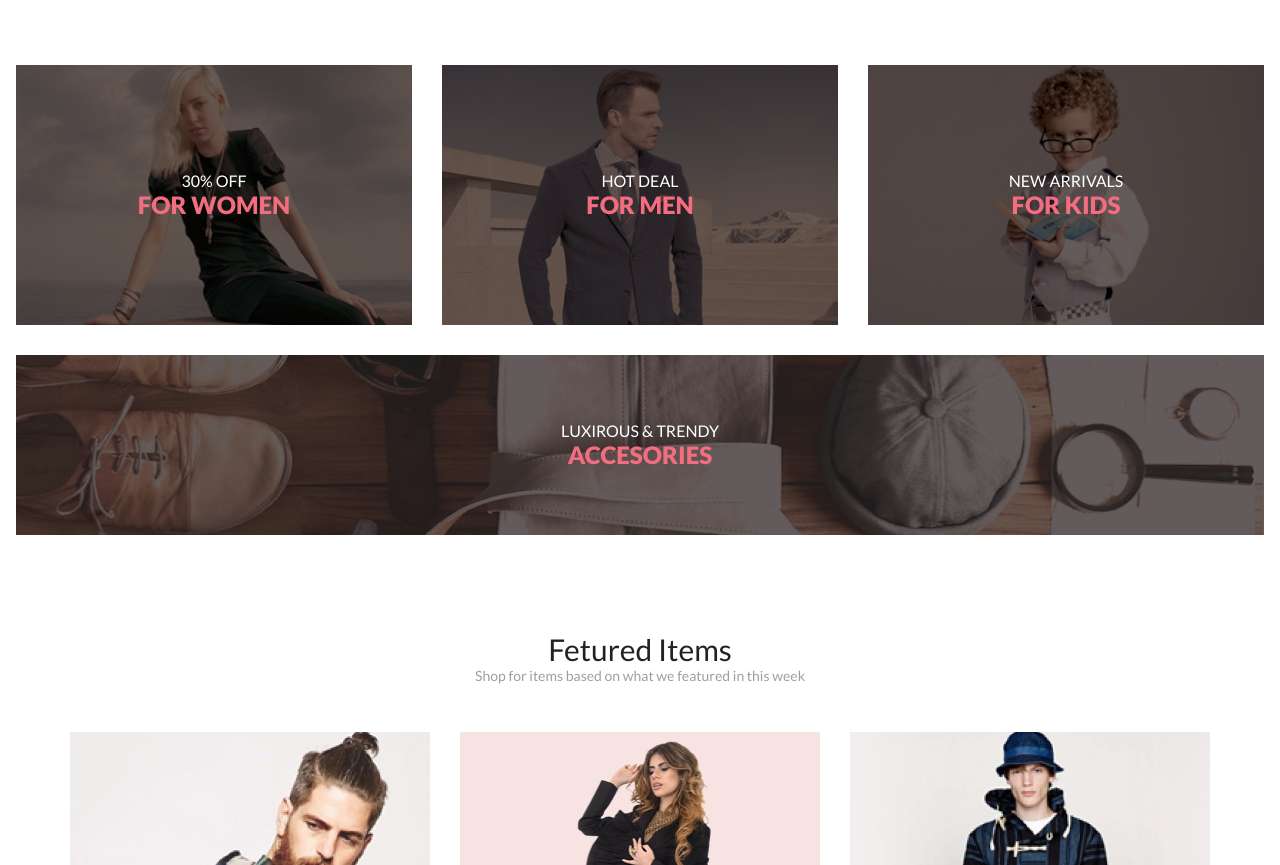
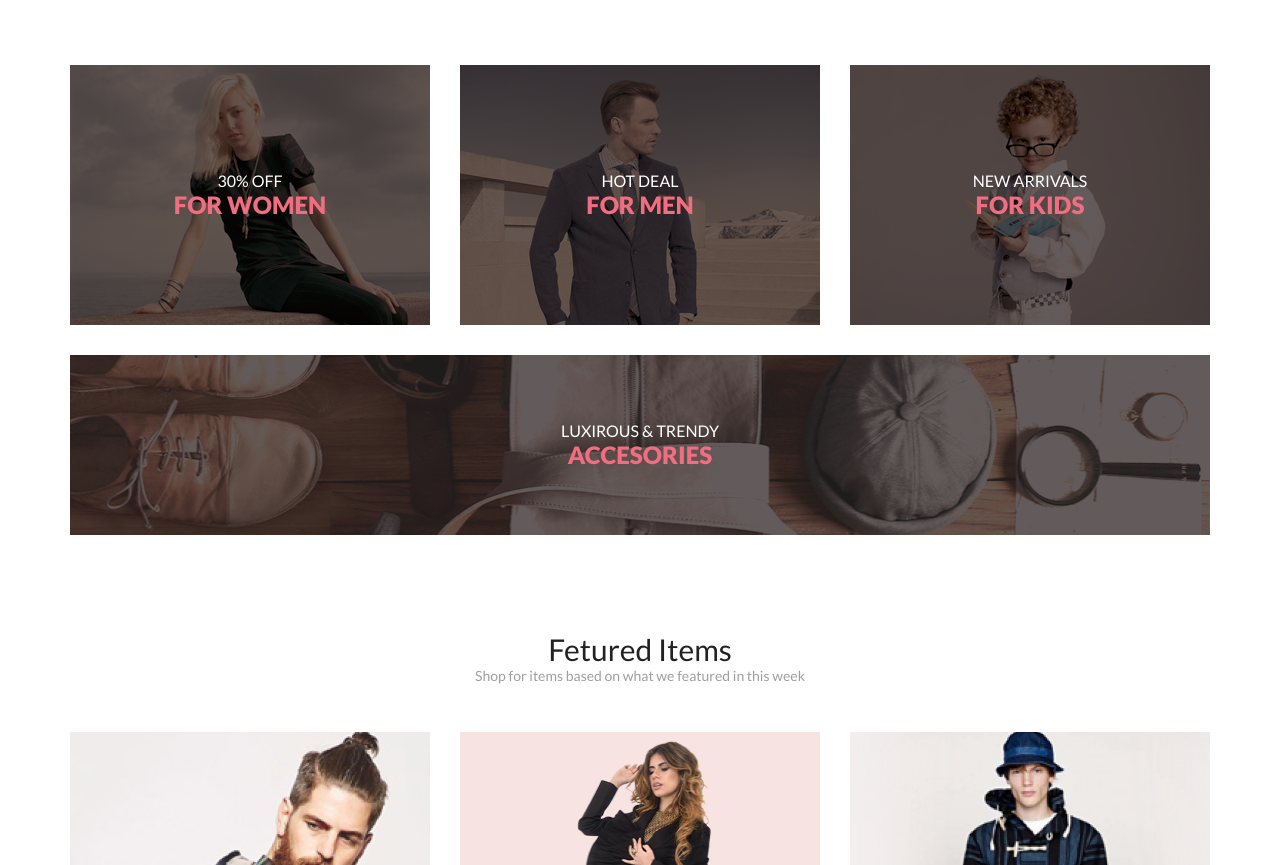
Before and after one commit to TatyanaPrusova/Homework_6, a plain HTML site: page index.html in a window 1280 px wide. Shown: the part 839-1704 px from the top of the page. Drawn offline with Linux system fonts and the light colour scheme.

Commit message:
Исправила ошибки

```diff
--- a/style.css
+++ b/style.css
@@ -135,14 +135,14 @@ a {
 
 .content {
     padding-top: 65px;
-    padding-left: 16px;
-    padding-right: 16px;
 }
+
 
 .content-offer-list {
     display: grid;
     gap: 30px;
     grid-template-columns: repeat(3, 1fr);
+    max-width: 1140px;
 }
 
 
@@ -175,7 +175,6 @@ a {
 }
 
 .content-offer-item:last-child {
-    min-width: 100%;
     margin: 0;
     background-image: url(img/content-accesories.png);
 }
@@ -457,7 +456,8 @@ a {
     }
 
     .content {
-        padding-top: 65px;
+        padding-left: 16px;
+        padding-right: 16px;
     }
 
     .content-offer-list {
```
